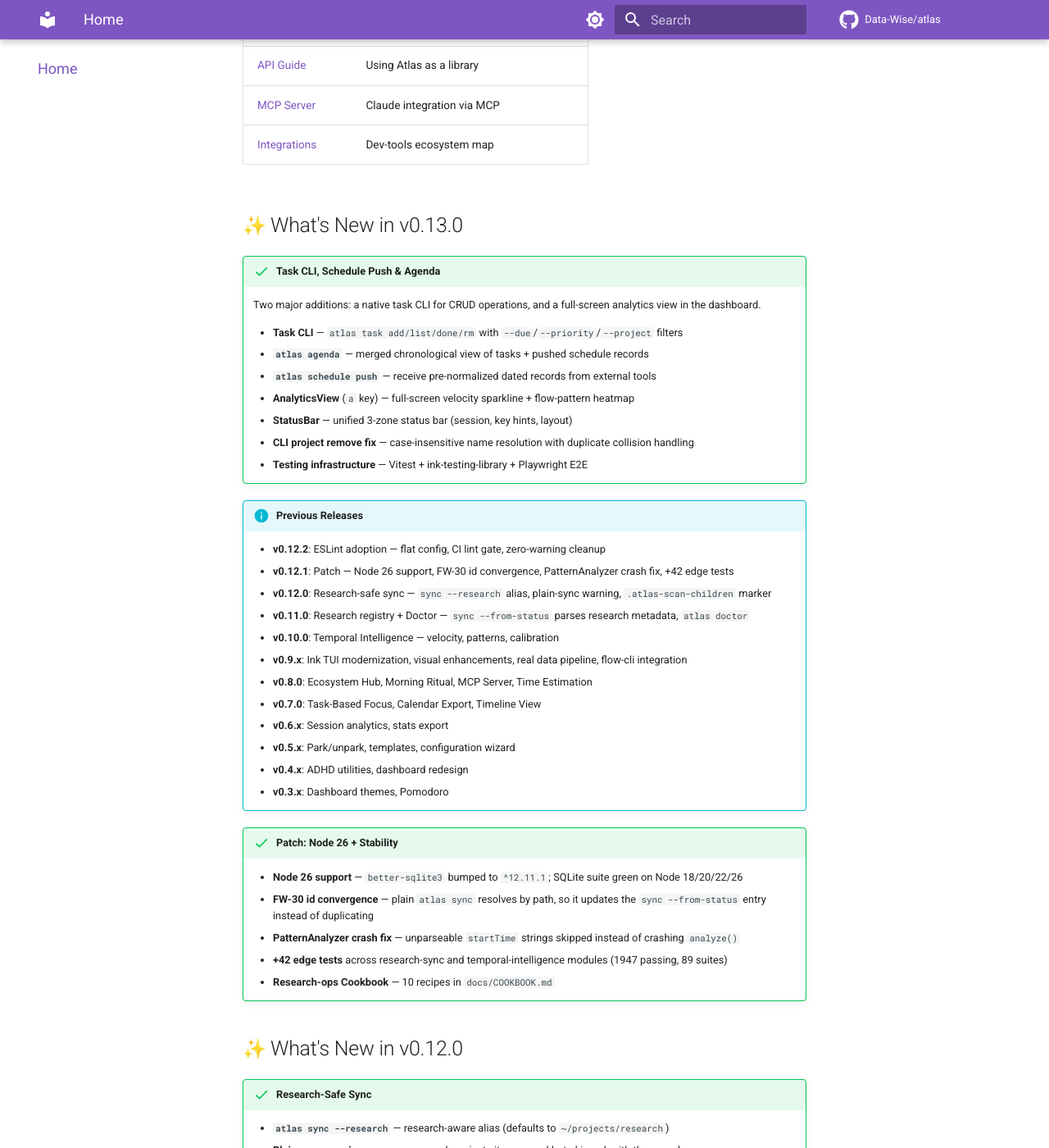
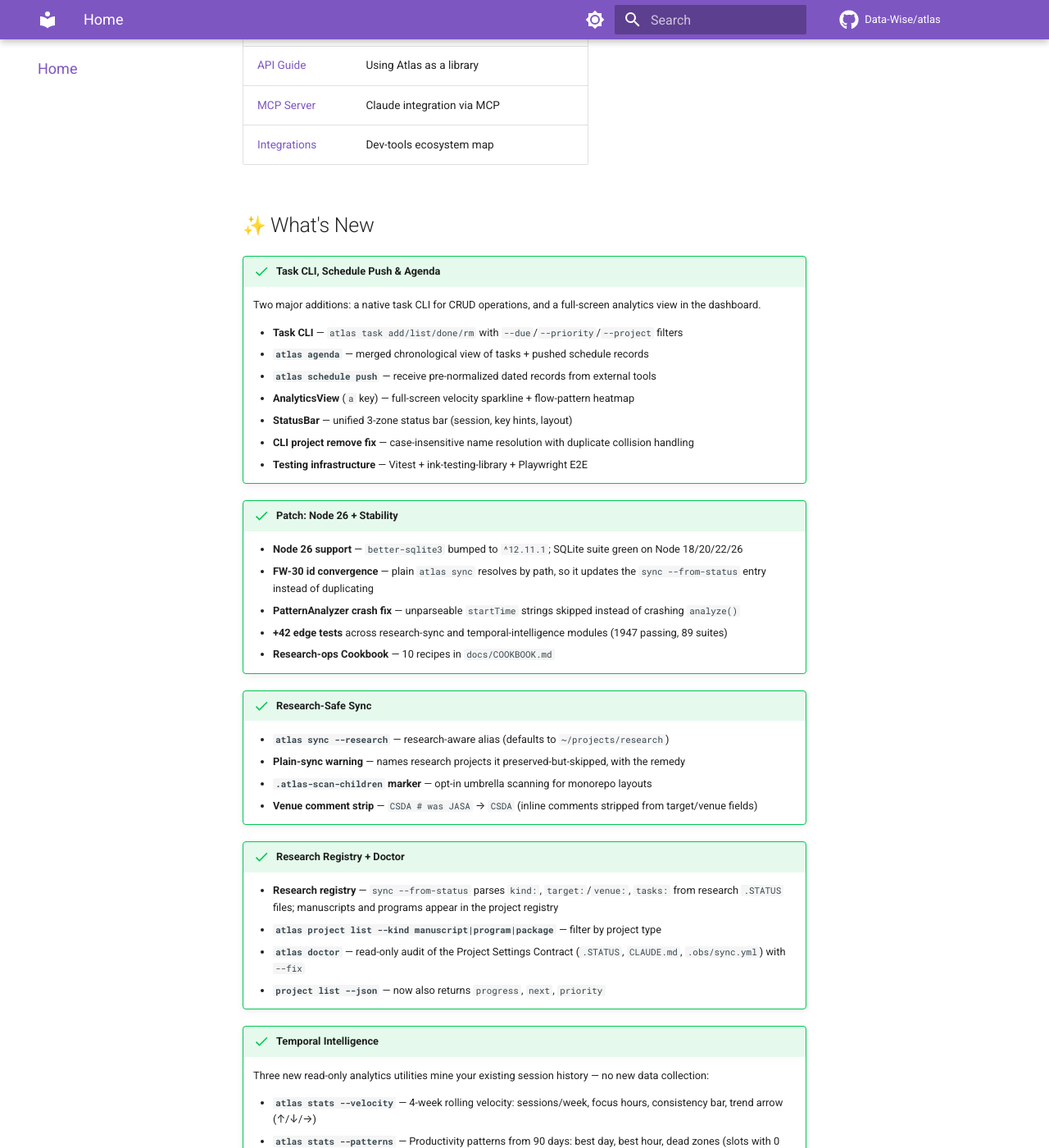
Before and after one commit to Data-Wise/atlas, an MkDocs documentation site: the page built from docs/index.md, in a window 1280 px wide and 1400 px high, scrolled down 3674 px. Shown: the whole window at 82% size. Built offline with MkDocs 1.6.1 and Material for MkDocs 9.7.7, drawn with Linux system fonts in a browser that asks for light colours; emoji names are drawn with the system emoji font; comment, search, counter and statistics services are not loaded; some of the changed text lies outside the part shown.

Commit message:
docs: format index.md release notes clearly

```diff
--- a/docs/index.md
+++ b/docs/index.md
@@ -146,7 +146,7 @@ atlas dash
 | [MCP Server](MCP-SERVER.md) | Claude integration via MCP |
 | [Integrations](INTEGRATIONS.md) | Dev-tools ecosystem map |
 
-## :sparkles: What's New in v0.13.0
+## :sparkles: What's New
 
 !!! success "Task CLI, Schedule Push & Agenda"
     Two major additions: a native task CLI for CRUD operations, and a full-screen analytics view in the dashboard.
@@ -159,20 +159,6 @@ atlas dash
     - **CLI project remove fix** — case-insensitive name resolution with duplicate collision handling
     - **Testing infrastructure** — Vitest + ink-testing-library + Playwright E2E
 
-!!! info "Previous Releases"
-    - **v0.12.2**: ESLint adoption — flat config, CI lint gate, zero-warning cleanup
-    - **v0.12.1**: Patch — Node 26 support, FW-30 id convergence, PatternAnalyzer crash fix, +42 edge tests
-    - **v0.12.0**: Research-safe sync — `sync --research` alias, plain-sync warning, `.atlas-scan-children` marker
-    - **v0.11.0**: Research registry + Doctor — `sync --from-status` parses research metadata, `atlas doctor`
-    - **v0.10.0**: Temporal Intelligence — velocity, patterns, calibration
-    - **v0.9.x**: Ink TUI modernization, visual enhancements, real data pipeline, flow-cli integration
-    - **v0.8.0**: Ecosystem Hub, Morning Ritual, MCP Server, Time Estimation
-    - **v0.7.0**: Task-Based Focus, Calendar Export, Timeline View
-    - **v0.6.x**: Session analytics, stats export
-    - **v0.5.x**: Park/unpark, templates, configuration wizard
-    - **v0.4.x**: ADHD utilities, dashboard redesign
-    - **v0.3.x**: Dashboard themes, Pomodoro
-
 !!! success "Patch: Node 26 + Stability"
     - **Node 26 support** — `better-sqlite3` bumped to `^12.11.1`; SQLite suite green on Node 18/20/22/26
     - **FW-30 id convergence** — plain `atlas sync` resolves by path, so it updates the `sync --from-status` entry instead of duplicating
@@ -180,23 +166,17 @@ atlas dash
     - **+42 edge tests** across research-sync and temporal-intelligence modules (1947 passing, 89 suites)
     - **Research-ops Cookbook** — 10 recipes in `docs/COOKBOOK.md`
 
-## :sparkles: What's New in v0.12.0
-
 !!! success "Research-Safe Sync"
     - **`atlas sync --research`** — research-aware alias (defaults to `~/projects/research`)
     - **Plain-sync warning** — names research projects it preserved-but-skipped, with the remedy
     - **`.atlas-scan-children` marker** — opt-in umbrella scanning for monorepo layouts
     - **Venue comment strip** — `CSDA # was JASA` → `CSDA` (inline comments stripped from target/venue fields)
 
-## :sparkles: What's New in v0.11.0
-
 !!! success "Research Registry + Doctor"
     - **Research registry** — `sync --from-status` parses `kind:`, `target:`/`venue:`, `tasks:` from research `.STATUS` files; manuscripts and programs appear in the project registry
     - **`atlas project list --kind manuscript|program|package`** — filter by project type
     - **`atlas doctor`** — read-only audit of the Project Settings Contract (`.STATUS`, `CLAUDE.md`, `.obs/sync.yml`) with `--fix`
     - **`project list --json`** — now also returns `progress`, `next`, `priority`
-
-## :sparkles: What's New in v0.10.0
 
 !!! success "Temporal Intelligence"
     Three new read-only analytics utilities mine your existing session history — no new data collection:
@@ -205,8 +185,6 @@ atlas dash
     - **`atlas stats --patterns`** — Productivity patterns from 90 days: best day, best hour, dead zones (slots with 0 flow)
     - **`atlas stats --calibrate <project> --minutes <n>`** — Bayesian time calibration: how much you historically over/under-run a project, with confidence level
     - **3 pure utility classes** in `src/utils/`: `VelocityCalculator`, `PatternAnalyzer`, `PredictionEngine` (31 unit tests)
-
-## :sparkles: What's New in v0.9.3
 
 !!! success "flow-cli Integration"
     atlas now honors the CLI flags flow-cli already calls — closing contract drift between the two tools:
@@ -218,8 +196,6 @@ atlas dash
     - **Fix:** `project list --status` now resolves status from project metadata (previously matched nothing)
 
     See [Integrations](INTEGRATIONS.md) for the full flow-cli ↔ atlas contract.
-
-## :sparkles: What's New in v0.9.2
 
 !!! success "Real Data Pipeline"
     The dashboard now displays **live data** from `~/.atlas` — all mock data removed:
@@ -256,12 +232,13 @@ atlas dash
     - `mono` — Pure grayscale
     - `high-contrast` — Maximum readability
 
-??? note "Previous Releases"
-    - **v0.9.1**: Visual Enhancements — themes, focus score, sparklines, heatmap
-    - **v0.9.0**: Ink TUI Modernization, Multi-Panel Dashboard, 73% code reduction
+!!! note "Previous Releases"
     - **v0.8.0**: Ecosystem Hub, Morning Ritual, MCP Server, Time Estimation
     - **v0.7.0**: Task-Based Focus, Calendar Export, Timeline View
     - **v0.6.x**: Session analytics, stats export
+    - **v0.5.x**: Park/unpark, templates, configuration wizard
+    - **v0.4.x**: ADHD utilities, dashboard redesign
+    - **v0.3.x**: Dashboard themes, Pomodoro
 
 ## :heart: ADHD-Friendly Design
 
```
Also changed, not shown: other parts of docs/index.md (+2 -1 lines).
